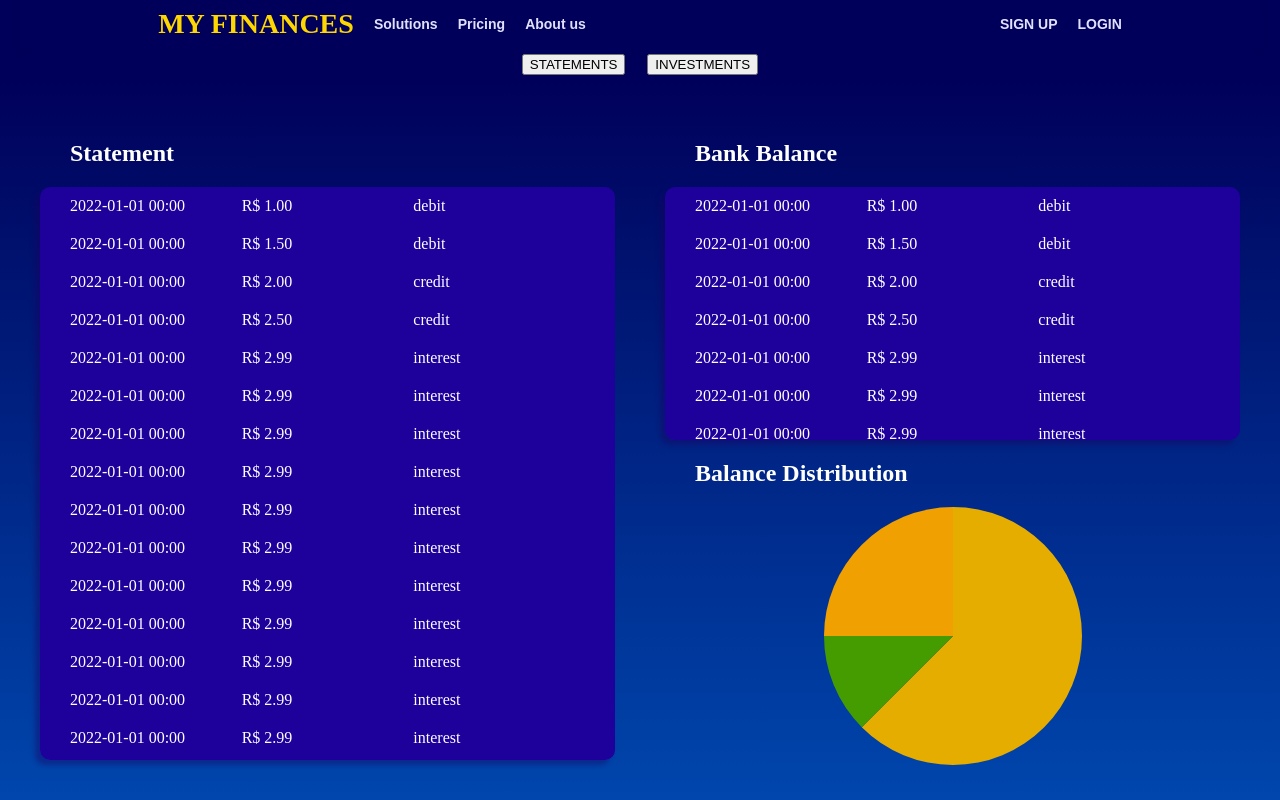
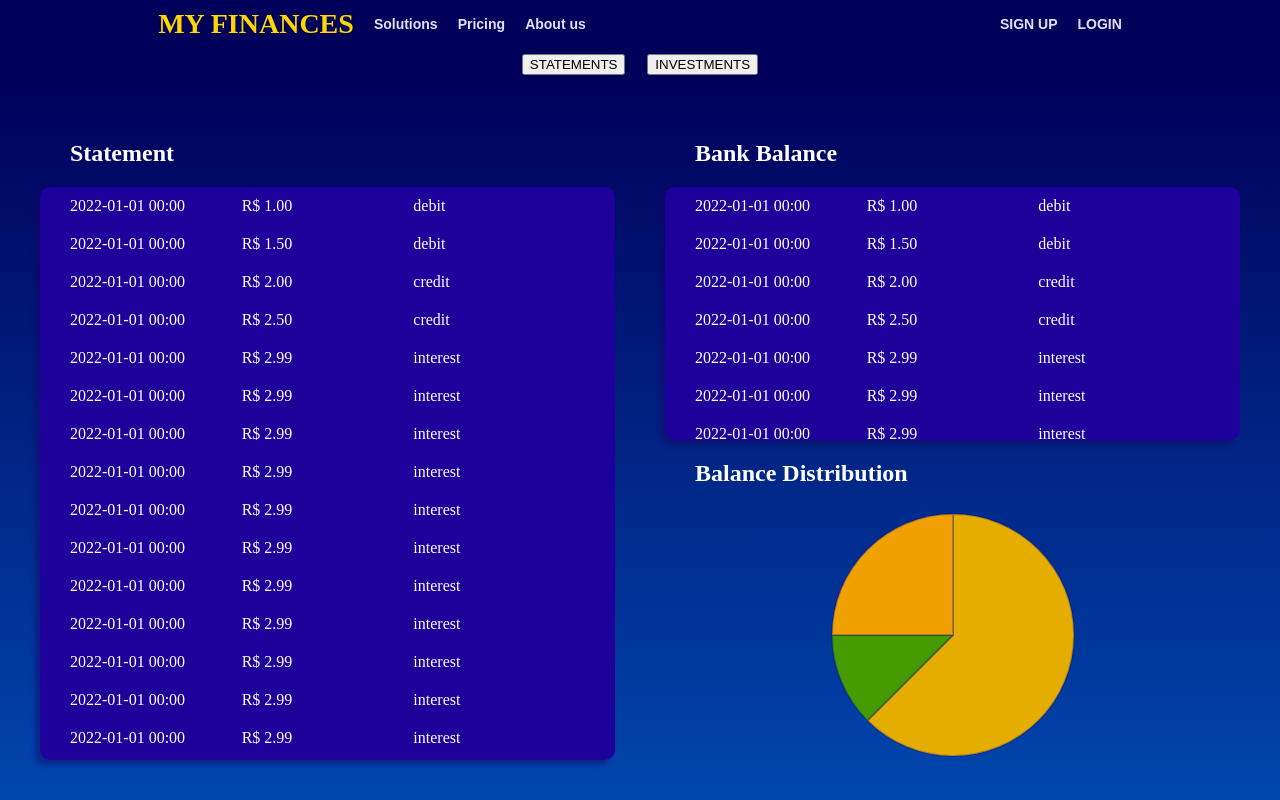
Before and after one commit to LeonardoHui/my-finances-app, a Next.js app: page /account/dashboard in a window 1280 px wide. Built offline with nearby package versions, Linux system fonts and the light colour scheme; no server answers.

Commit message:
feat: add style to pie chart

```diff
--- a/components/PieChart.js
+++ b/components/PieChart.js
@@ -36,8 +36,9 @@ export default function PieChart({ chartData, chartTitle }) {
       {
         data: [],
         backgroundColor: [],
-        borderWidth: 0,
-        // borderColor:[],
+        borderWidth: 2,
+        borderColor: ["rgba(0,0,125,0.25)"],
+        hoverOffset: 12,
       },
     ],
   };
@@ -64,6 +65,9 @@ export default function PieChart({ chartData, chartTitle }) {
         display: false,
       },
     },
+    layout: {
+      padding: 6,
+    },
   };
 
   return (
--- a/styles/Charts.module.css
+++ b/styles/Charts.module.css
@@ -1,5 +1,7 @@
 .container {
-  height: 95%;
+  height: 100%;
+  display: flex;
+  flex-direction: column;
 }
 
 .h1 {
@@ -8,7 +10,7 @@
 }
 
 .chart {
-  height: 85%;
+  height: 80%;
   display: flex;
   justify-content: center;
 }
```
